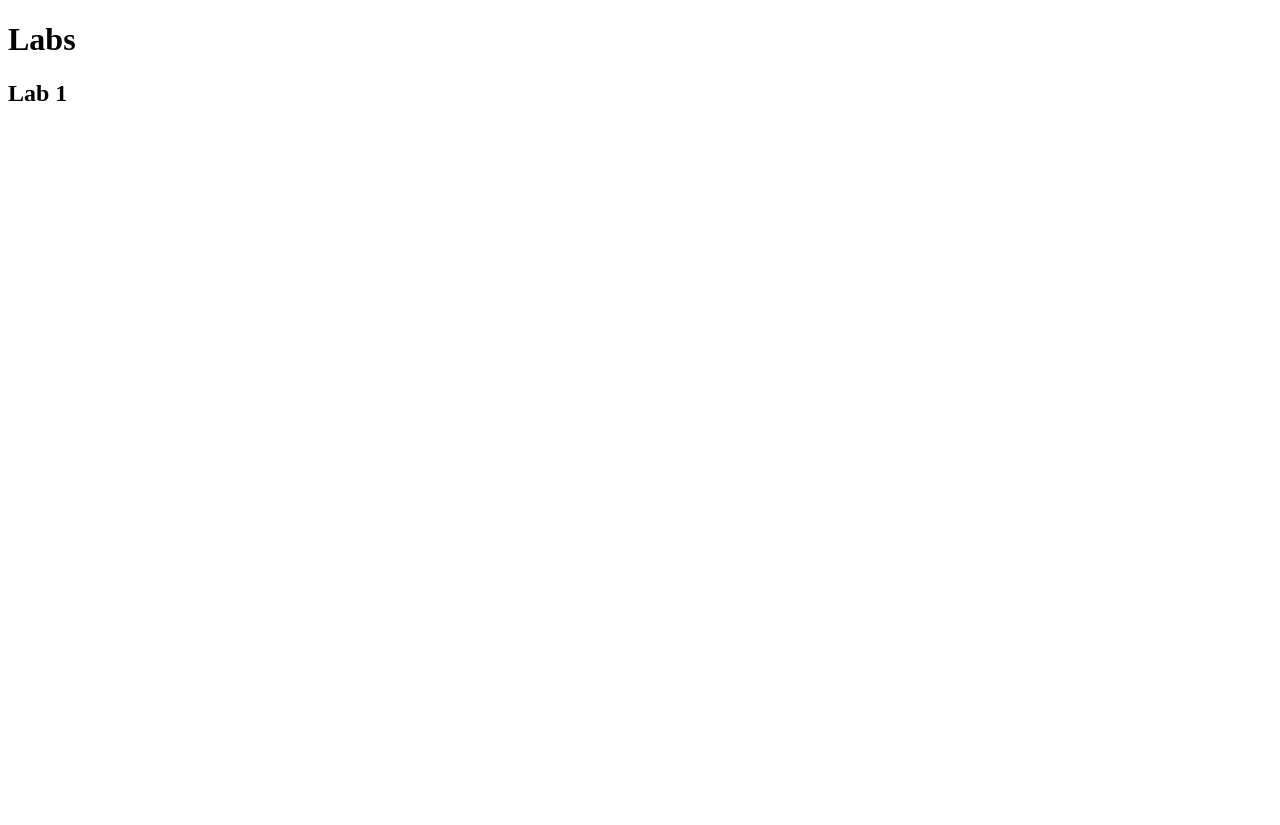
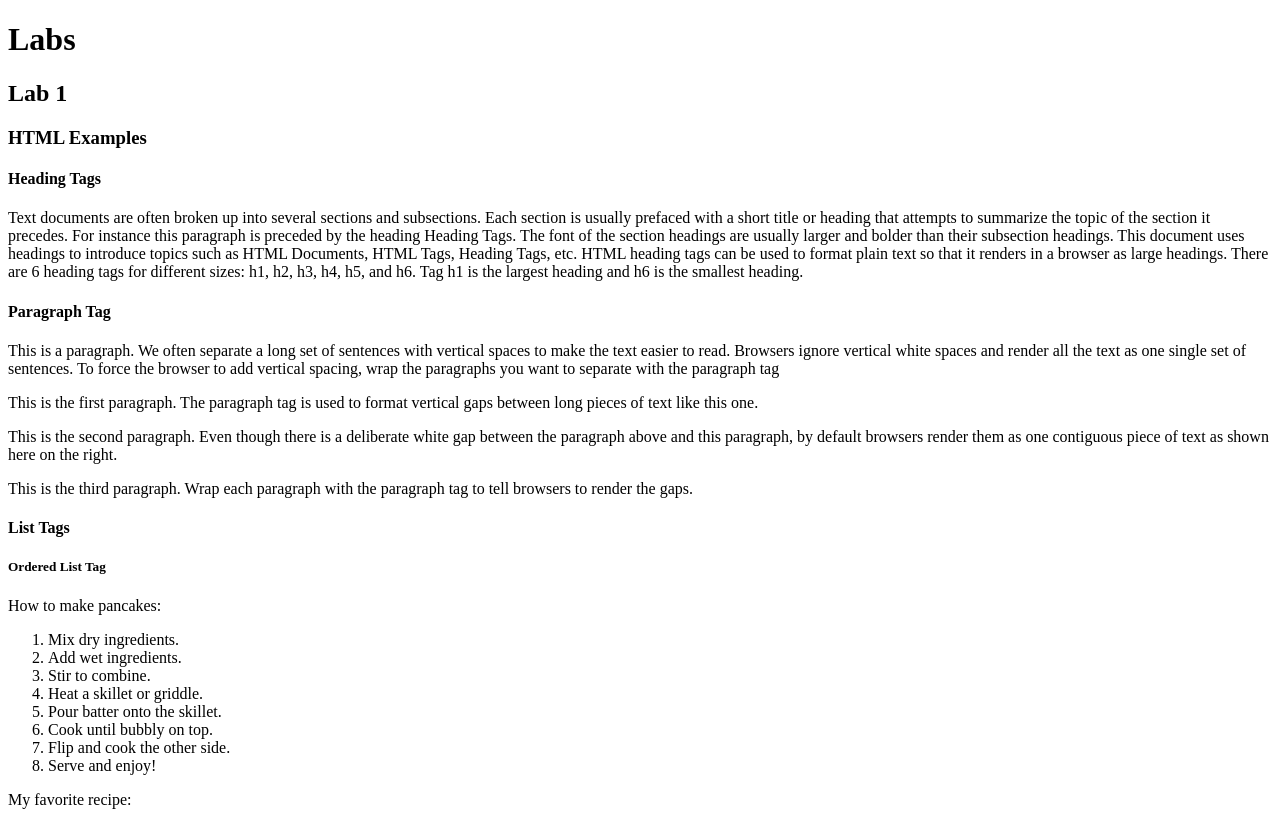
Before and after one commit to ashteatom/kanbas-react-web-app, a React (Create React App) app: page / in a window 1280 px wide. Before the commit the page ends 800 px from the top, so only its background shows below. Built offline with nearby package versions, Linux system fonts and the light colour scheme.

Commit message:
Lab 2.8.1 Progress

```diff
--- a/src/Labs/Lab1/index.tsx
+++ b/src/Labs/Lab1/index.tsx
@@ -2,6 +2,64 @@
     return(
         <div id = "wd-lab1">
             <h2>Lab 1</h2>
+            <h3>HTML Examples</h3>
+            <div id="wd-h-tag">
+                <h4>Heading Tags</h4>
+Text documents are often broken up into several sections and subsections.
+Each section is usually prefaced with a short title or heading that attempts
+to summarize the topic of the section it precedes. For instance this paragraph
+is preceded by the heading Heading Tags. The font of the section headings are
+usually larger and bolder than their subsection headings. This document uses
+headings to introduce topics such as HTML Documents, HTML Tags, Heading Tags,
+etc. HTML heading tags can be used to format plain text so that it renders
+in a browser as large headings. There are 6 heading tags for different sizes:
+h1, h2, h3, h4, h5, and h6. Tag h1 is the largest heading and h6 is the smallest
+heading.
         </div>
+        <div id="wd-p-tag">
+            <h4>Paragraph Tag</h4>
+            <p id="wd-p-1">
+This is a paragraph. We often separate a long set of sentences with vertical spaces
+to make the text easier to read. Browsers ignore vertical white spaces and render all
+the text as one single set of sentences. To force the browser to add vertical spacing,
+wrap the paragraphs you want to separate with the paragraph tag
+            </p>
+            <p id="wd-p-2">
+This is the first paragraph. The paragraph tag is used to format
+vertical gaps between long pieces of text like this one.
+            </p>
+            <p id="wd-p-3">
+This is the second paragraph. Even though there is a deliberate white
+gap between the paragraph above and this paragraph, by default
+browsers render them as one contiguous piece of text as shown here on
+the right.
+            </p>
+            <p id="wd-p-4">
+This is the third paragraph. Wrap each paragraph with the paragraph
+tag to tell browsers to render the gaps.
+            </p>
+        </div>
+        <div id="wd-lists">
+        <h4>List Tags</h4>
+        <h5>Ordered List Tag</h5>
+        How to make pancakes:
+        <ol id = "wd-pancales>">
+        <li>Mix dry ingredients.</li>
+        <li>Add wet ingredients.</li>
+        <li>Stir to combine.</li>
+        <li>Heat a skillet or griddle.</li>
+        <li>Pour batter onto the skillet.</li>
+        <li>Cook until bubbly on top.</li>
+        <li>Flip and cook the other side.</li>
+        <li>Serve and enjoy!</li>
+        </ol>
+        My favorite recipe:
+        <ol id="wd-your-favorite-recipe">
+
+        </ol>
+        </div>
+
+
+    </div>
     );
 }
```
